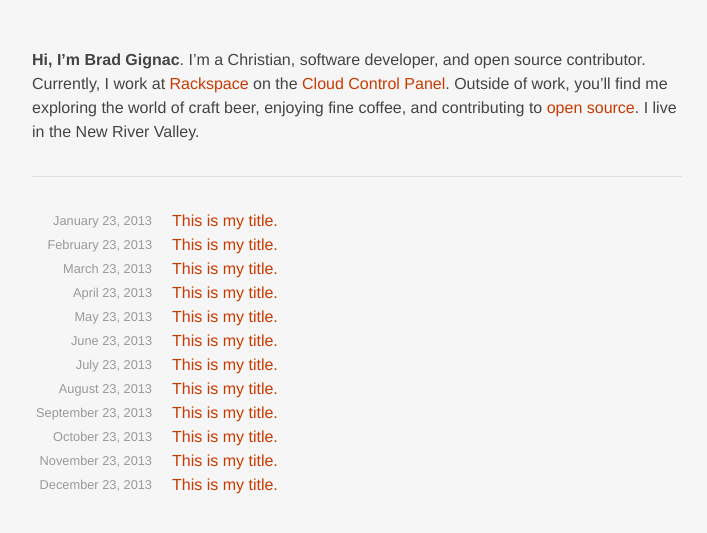
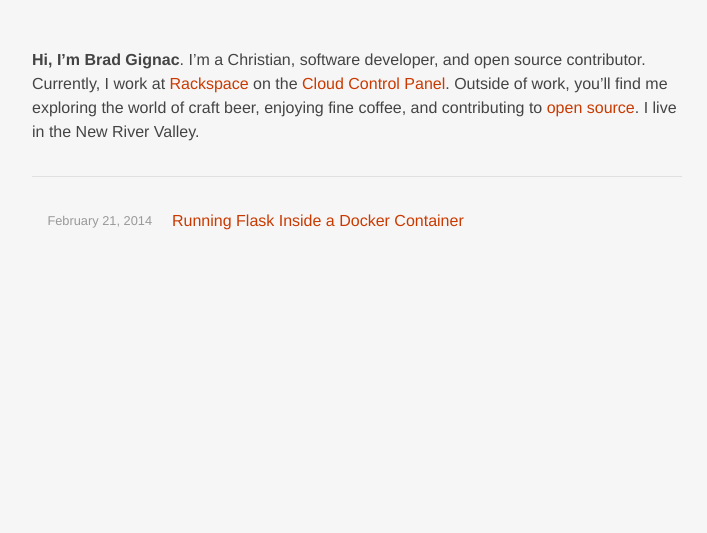
Before and after one commit to bradgignac/bradgignac.github.io, a Jekyll site: the page built from index.md, in a window 1280 px wide. Shown: the top 533 px of the page, without its empty margins (283-990 px from the left). Built offline with Jekyll 4.4.1, drawn with Linux system fonts in a browser that asks for light colours.

Commit message:
Dynamically populate post list.

```diff
--- a/_layouts/landing.html
+++ b/_layouts/landing.html
@@ -7,54 +7,12 @@ layout: base
     {{content}}
     <hr>
     <ul class="post-list">
+    {% for post in site.posts %}
       <li class="post-list-item">
-        <div class="post-list-date">January 23, 2013</div>
-        <div class="post-list-title"><a href="#">This is my title.</a></div>
+        <div class="post-date">{{post.date | date: "%B %d, %Y"}}</div>
+        <div class="post-title"><a href="{{post.url}}">{{post.title}}</a></div>
       </li>
-      <li class="post-list-item">
-        <div class="post-list-date">February 23, 2013</div>
-        <div class="post-list-title"><a href="#">This is my title.</a></div>
-      </li>
-      <li class="post-list-item">
-        <div class="post-list-date">March 23, 2013</div>
-        <div class="post-list-title"><a href="#">This is my title.</a></div>
-      </li>
-      <li class="post-list-item">
-        <div class="post-list-date">April 23, 2013</div>
-        <div class="post-list-title"><a href="#">This is my title.</a></div>
-      </li>
-      <li class="post-list-item">
-        <div class="post-list-date">May 23, 2013</div>
-        <div class="post-list-title"><a href="#">This is my title.</a></div>
-      </li>
-      <li class="post-list-item">
-        <div class="post-list-date">June 23, 2013</div>
-        <div class="post-list-title"><a href="#">This is my title.</a></div>
-      </li>
-      <li class="post-list-item">
-        <div class="post-list-date">July 23, 2013</div>
-        <div class="post-list-title"><a href="#">This is my title.</a></div>
-      </li>
-      <li class="post-list-item">
-        <div class="post-list-date">August 23, 2013</div>
-        <div class="post-list-title"><a href="#">This is my title.</a></div>
-      </li>
-      <li class="post-list-item">
-        <div class="post-list-date">September 23, 2013</div>
-        <div class="post-list-title"><a href="#">This is my title.</a></div>
-      </li>
-      <li class="post-list-item">
-        <div class="post-list-date">October 23, 2013</div>
-        <div class="post-list-title"><a href="#">This is my title.</a></div>
-      </li>
-      <li class="post-list-item">
-        <div class="post-list-date">November 23, 2013</div>
-        <div class="post-list-title"><a href="#">This is my title.</a></div>
-      </li>
-      <li class="post-list-item">
-        <div class="post-list-date">December 23, 2013</div>
-        <div class="post-list-title"><a href="#">This is my title.</a></div>
-      </li>
+    {% endfor %}
     </ul>
   </section>
 </div>
--- a/assets/stylesheets/site.css
+++ b/assets/stylesheets/site.css
@@ -688,13 +688,10 @@ pre {
   padding: 0;
   list-style: none; }
 
-.post-list-date {
+.post-list .post-date {
   margin-right: 20px;
   width: 120px;
   float: left;
-  color: #999;
-  font-size: 0.8em;
-  font-weight: 300px;
   text-align: right; }
 
 .post-header {
@@ -703,7 +700,7 @@ pre {
 .post-date {
   color: #999;
   font-size: 0.8em;
-  text-transform: uppercase; }
+  font-weight: 300; }
 
 .post-title {
   margin: 0; }
```
Also changed, not shown: assets/scss/_post.scss (+8 -13 lines).
